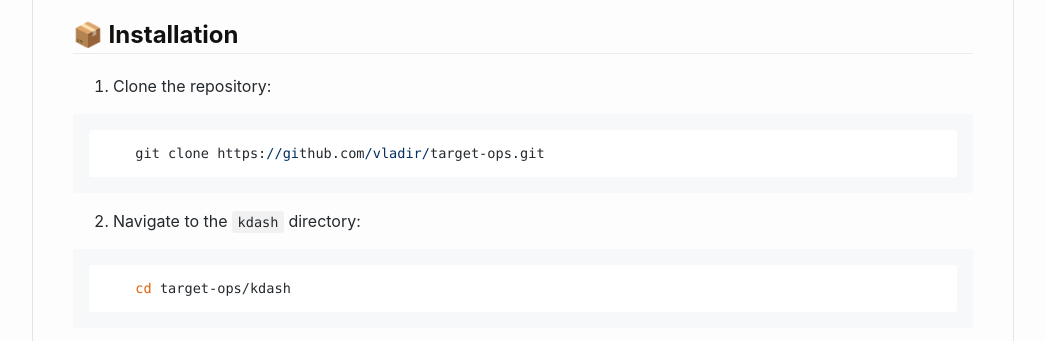
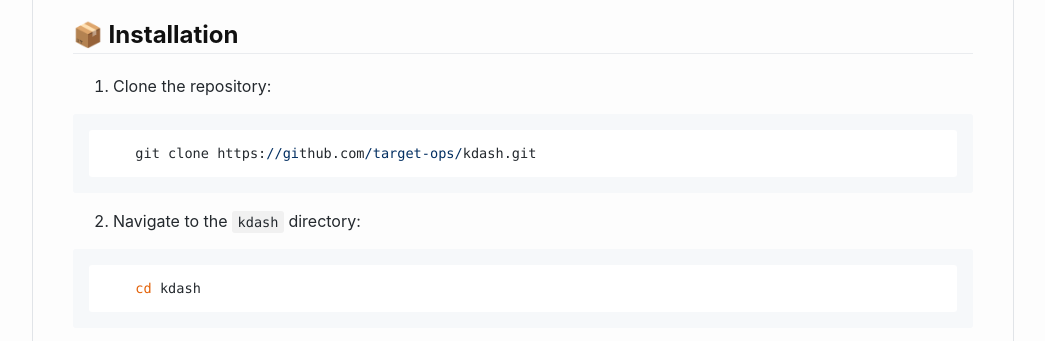
Before and after one commit to target-ops/kdash, a plain HTML site: page README.html in a window 1280 px wide. Shown: the part 829-1170 px from the top of the page, without its empty margins (117-1162 px from the left). Drawn offline with Linux system fonts and the light colour scheme.

Commit message:
fix urls

```diff
--- a/README.html
+++ b/README.html
@@ -235,11 +235,11 @@ h3 {
 <ol>
 <li>Clone the repository:</li>
 </ol>
-<pre><code class="hljs">    git clone https:<span class="hljs-regexp">//gi</span>thub.com<span class="hljs-regexp">/vladir/</span>target-ops.git</code></pre>
+<pre><code class="hljs">    git clone https:<span class="hljs-regexp">//gi</span>thub.com<span class="hljs-regexp">/target-ops/</span>kdash.git</code></pre>
 <ol start="2">
 <li>Navigate to the <code>kdash</code> directory:</li>
 </ol>
-<pre><code class="hljs">    <span class="hljs-built_in">cd</span> target-ops/kdash</code></pre>
+<pre><code class="hljs">    <span class="hljs-built_in">cd</span> kdash</code></pre>
 <ol start="3">
 <li>Build the project:</li>
 </ol>
```
Also changed, not shown: README.md.
